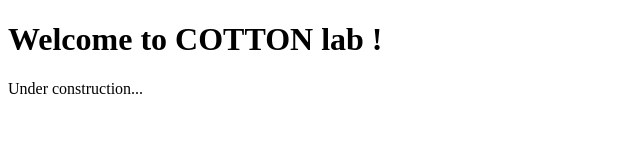
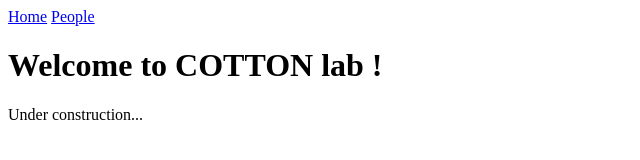
Before and after one commit to ingdye/cottonlab_psy, a plain HTML site: page index.html in a window 1280 px wide. Shown: the whole page, without its empty margins (0-640 px from the left). Drawn offline with Linux system fonts and the light colour scheme.

Commit message:
Update index.html

```diff
--- a/index.html
+++ b/index.html
@@ -8,6 +8,9 @@
 </head>
 
 <body>
+	<a href="index.html">Home</a>
+    <a href="people.html">People</a>
+
 	<h1> Welcome to COTTON lab ! </h1>
 	<p> Under construction... </p>
 </body>
```
